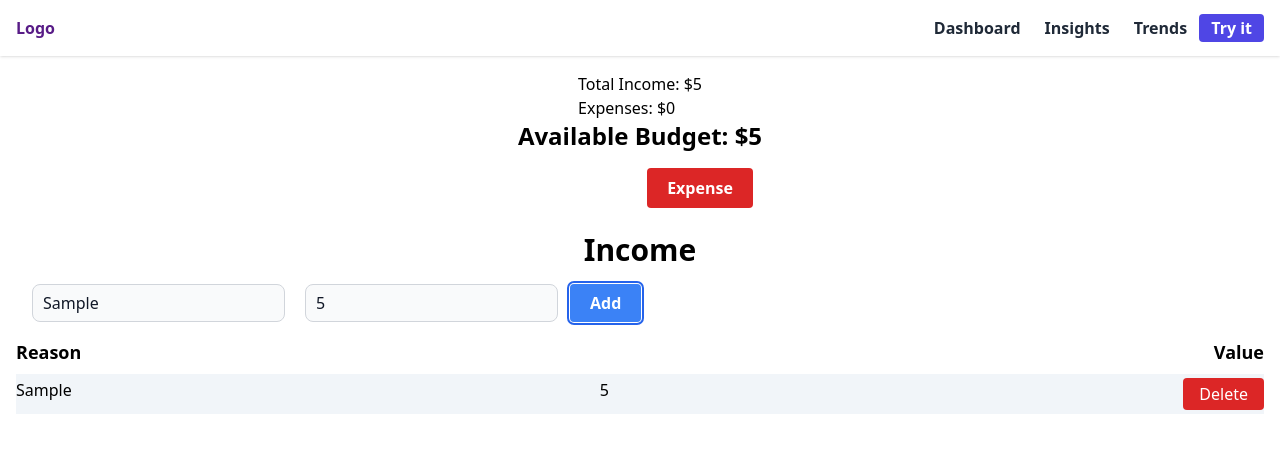
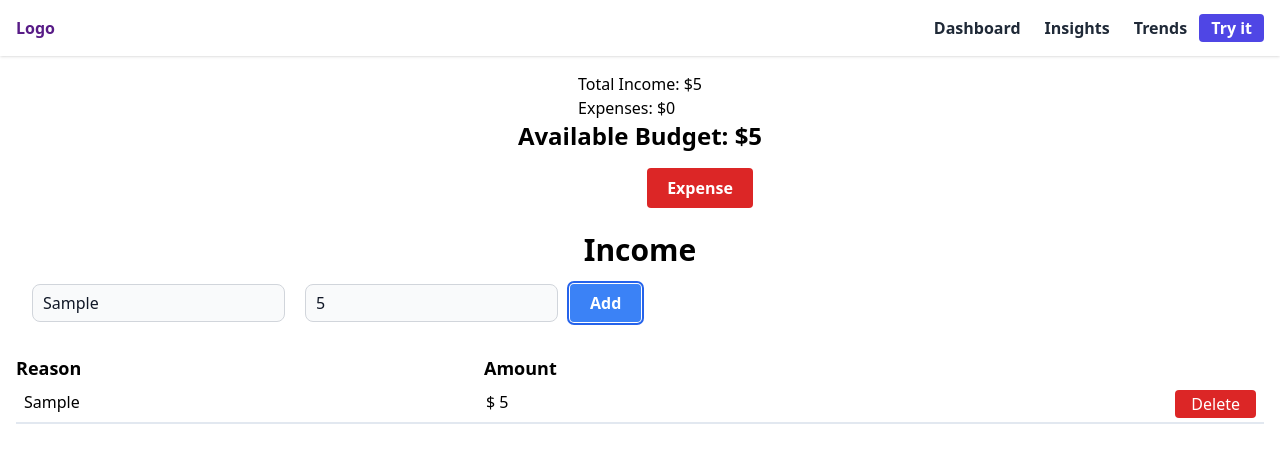
Before and after one commit to suraffy/budget-app, a React (Create React App) app: page / in a window 1280 px wide. Both pictures are taken after typing "Sample", "5" into the empty fields and a click on the button "Add". Shown: the top 462 px of the page. Built offline with nearby package versions, Linux system fonts and the light colour scheme.

Commit message:
Retouching List items

```diff
--- a/src/components/CashflowItem.jsx
+++ b/src/components/CashflowItem.jsx
@@ -1,14 +1,16 @@
-const CashflowItem = ({ item, onDelete }) => {
+const CashflowItem = ({ item, currency, onDelete }) => {
   return (
-    <li className="flex flex-wrap justify-between my-2 py-1 bg-slate-100">
-      <span className="w-1/3">{item.reason}</span>{" "}
-      <span className="w-1/3">{item.amount}</span>
-      <button
-        onClick={() => onDelete(item)}
-        className="self-center bg-red-600 text-white py-1 px-4 rounded"
-      >
-        Delete
-      </button>
+    <li className="flex flex-wrap justify-between pt-2 px-2 border-b-2 border-slate-200 transition-colors hover:bg-slate-100">
+      <span className="w-1/3 ">{item.reason}</span>{" "}
+      <span className="w-1/3 ">{`${currency} ${item.amount}`}</span>
+      <span className="w-1/4 flex justify-end">
+        <button
+          onClick={() => onDelete(item)}
+          className="bg-red-600 text-white py-0.5 mb-1 px-4 rounded transition-colors hover:bg-red-700"
+        >
+          Delete
+        </button>
+      </span>
     </li>
   );
 };
--- a/src/components/CashflowTable.jsx
+++ b/src/components/CashflowTable.jsx
@@ -1,16 +1,22 @@
 import CashflowItem from "./CashflowItem";
 
-const CashflowTable = ({ items, onDelete }) => {
+const CashflowTable = ({ items, currency, onDelete }) => {
   return (
-    <div className="">
+    <div className="mt-8">
       <div className="flex justify-between flex-wrap">
-        <h4 className="text-lg font-bold">Reason</h4>
-        <h4 className="text-lg font-bold">Value</h4>
+        <h4 className="w-1/3 text-lg font-bold">Reason</h4>
+        <h4 className="w-1/3 text-lg font-bold">Amount</h4>
+        <span className="w-1/4"></span>
       </div>
 
       <ul>
         {items.map((item, index) => (
-          <CashflowItem key={index} item={item} onDelete={onDelete} />
+          <CashflowItem
+            key={index}
+            item={item}
+            currency={currency}
+            onDelete={onDelete}
+          />
         ))}
       </ul>
     </div>
--- a/src/components/Home.jsx
+++ b/src/components/Home.jsx
@@ -115,9 +115,17 @@ const Home = () => {
           <Form onSubmit={handleSubmit} />
 
           {currentCashflow === "income" ? (
-            <CashflowTable items={incomeItems} onDelete={handleDeleteItem} />
+            <CashflowTable
+              items={incomeItems}
+              currency={currency}
+              onDelete={handleDeleteItem}
+            />
           ) : (
-            <CashflowTable items={expenseItems} onDelete={handleDeleteItem} />
+            <CashflowTable
+              items={expenseItems}
+              currency={currency}
+              onDelete={handleDeleteItem}
+            />
           )}
         </div>
       </div>
```
